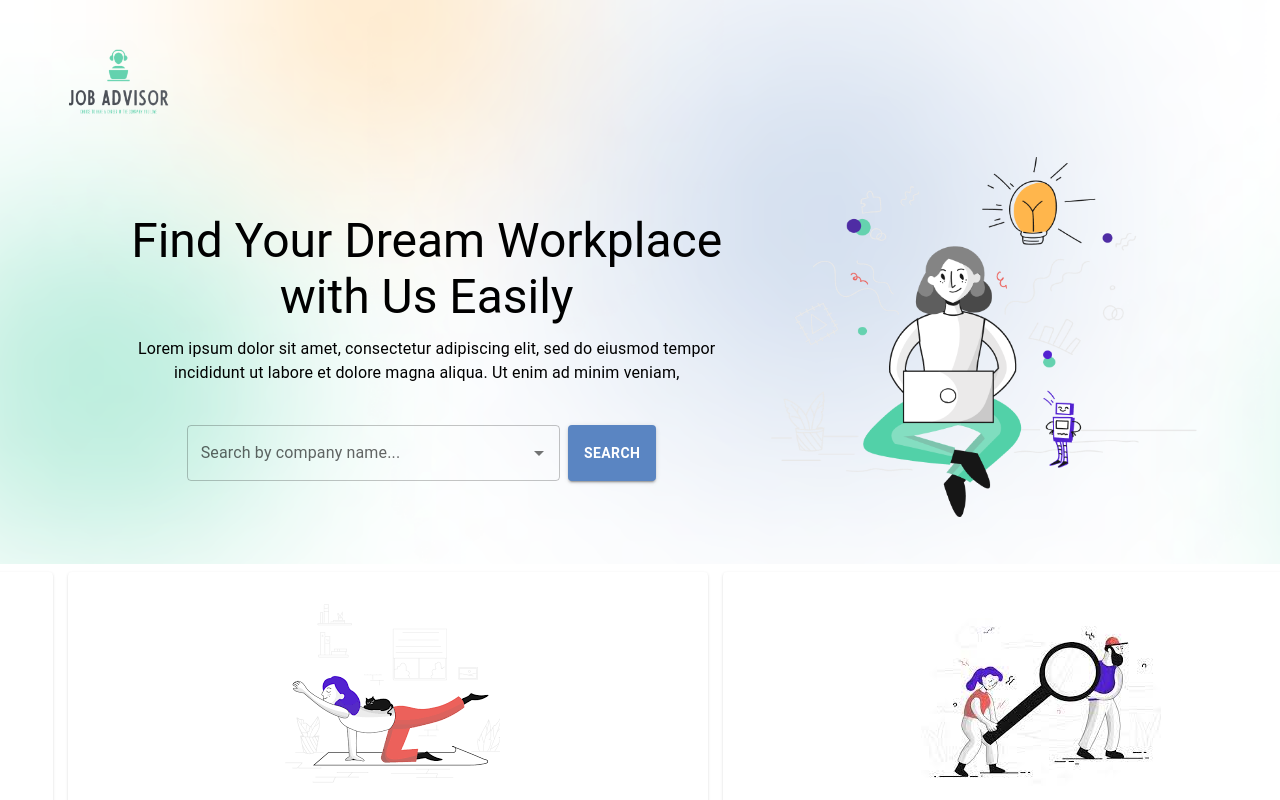
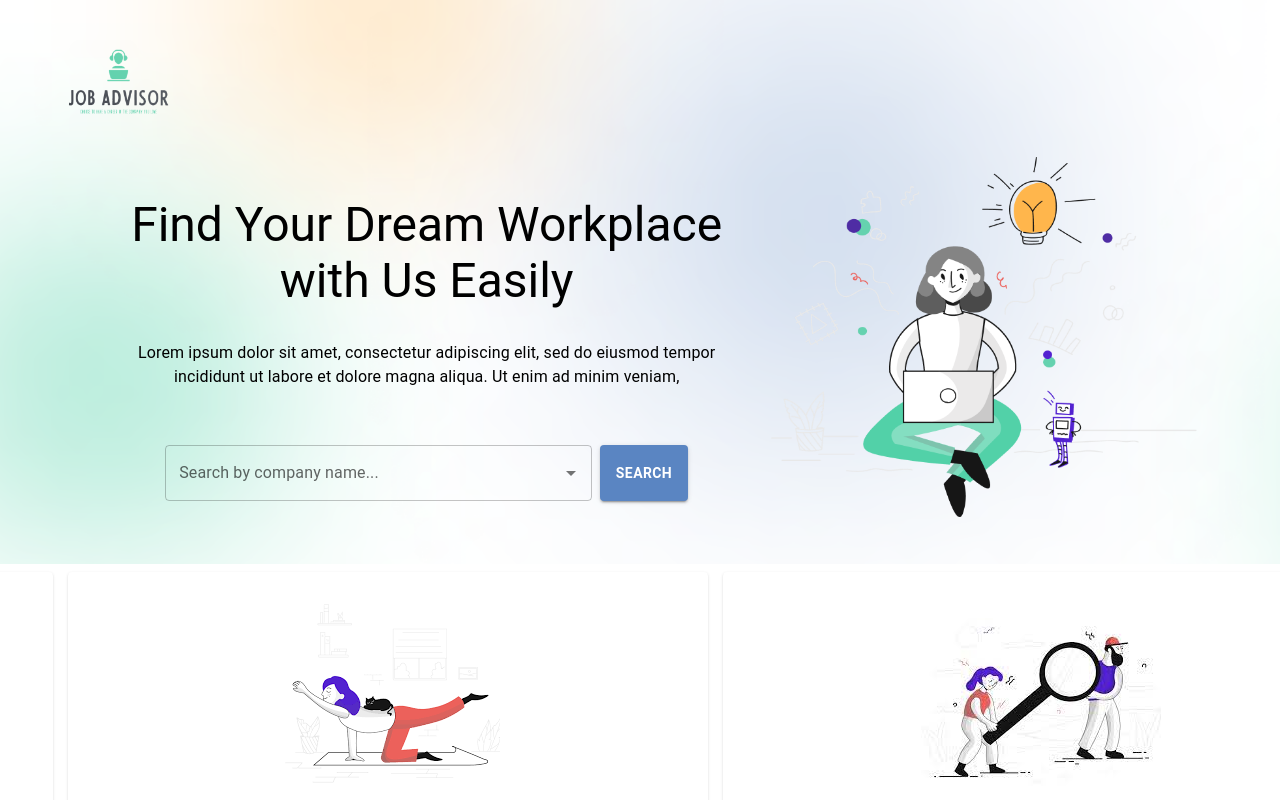
Before and after one commit to Job-Advisor-project/FrontEnd, a React (Create React App) app in the folder react/: page / in a window 1280 px wide. Shown: the top 800 px of the page. Built offline with nearby package versions, Linux system fonts and the light colour scheme; no server answers.

Commit message:
justify content

```diff
--- a/react/src/components/Banner.jsx
+++ b/react/src/components/Banner.jsx
@@ -30,10 +30,11 @@ export default function Banner({ setCompany }) {
         </Typography>
       </Grid>
       <Grid container sx={{ justifyContent: "center" }}>
-        <Grid item md={5} lg={6} sx={{ my: 7, mx: 3 }}>
+        <Grid item md={5} lg={6} sx={{ my: 5, mx: 3 }}>
           <Typography
             sx={{
               textAlign: "center",
+              fontFamily: "sans-serif",
               typography: {
                 md: "h3",
                 sm: "h4",
@@ -48,6 +49,7 @@ export default function Banner({ setCompany }) {
               <Typography
                 lineHeight={2}
                 sx={{
+                  mt: 3,
                   textAlign: "center",
                   typography: { md: "body1", sm: "body2" },
                 }}
--- a/react/src/components/SearchBar.jsx
+++ b/react/src/components/SearchBar.jsx
@@ -15,12 +15,10 @@ export default function SearchBar({ setCompany }) {
       sx={{
         display: "flex",
         flexDirection: "row",
-        alignItems: "stretch",
-        mt: 5,
-        ml: 10,
+        mt: 7,
       }}
     >
-      <Grid container justifyContent="left">
+      <Grid container sx={{ justifyContent: "center" }}>
         <Grid item xs={6} md={6} lg={8} sx={{ mr: 1 }}>
           <Autocomplete
             disablePortal
@@ -33,7 +31,9 @@ export default function SearchBar({ setCompany }) {
             sx={{ alignSelf: "center" }}
             renderInput={(params) => (
               <TextField
-                sx={{ maxWidth: "100%" }}
+                sx={{
+                  maxWidth: "100%",
+                }}
                 {...params}
                 label="Search by company name..."
                 onClick={() => getCompanyListVm().then((v) => setData(v))}
@@ -61,6 +61,10 @@ export default function SearchBar({ setCompany }) {
             backgroundColor: "#5A85C2",
             display: { xs: "block", sm: "none" },
           }}
+          onClick={() => {
+            setCompany(inputValue);
+            navigate("/companyOverview");
+          }}
         >
           <SearchIcon />
         </Button>
```
